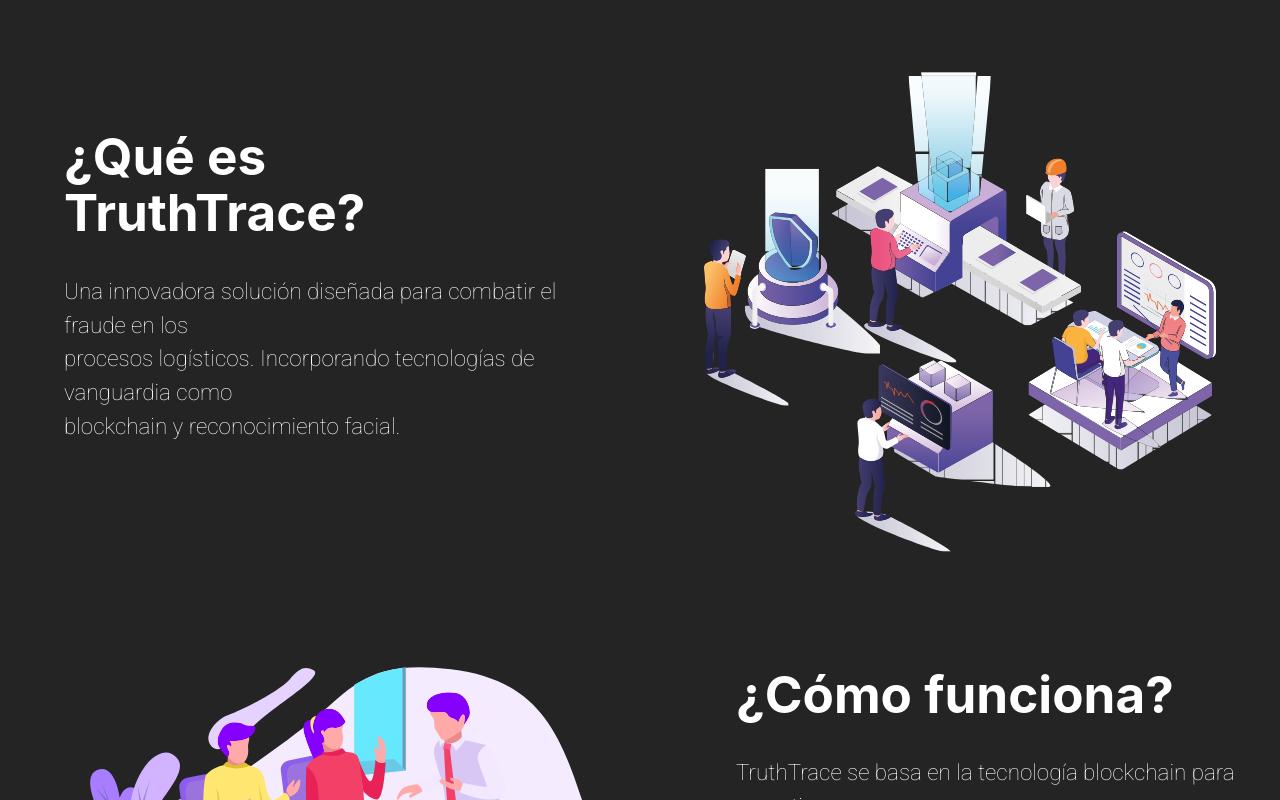
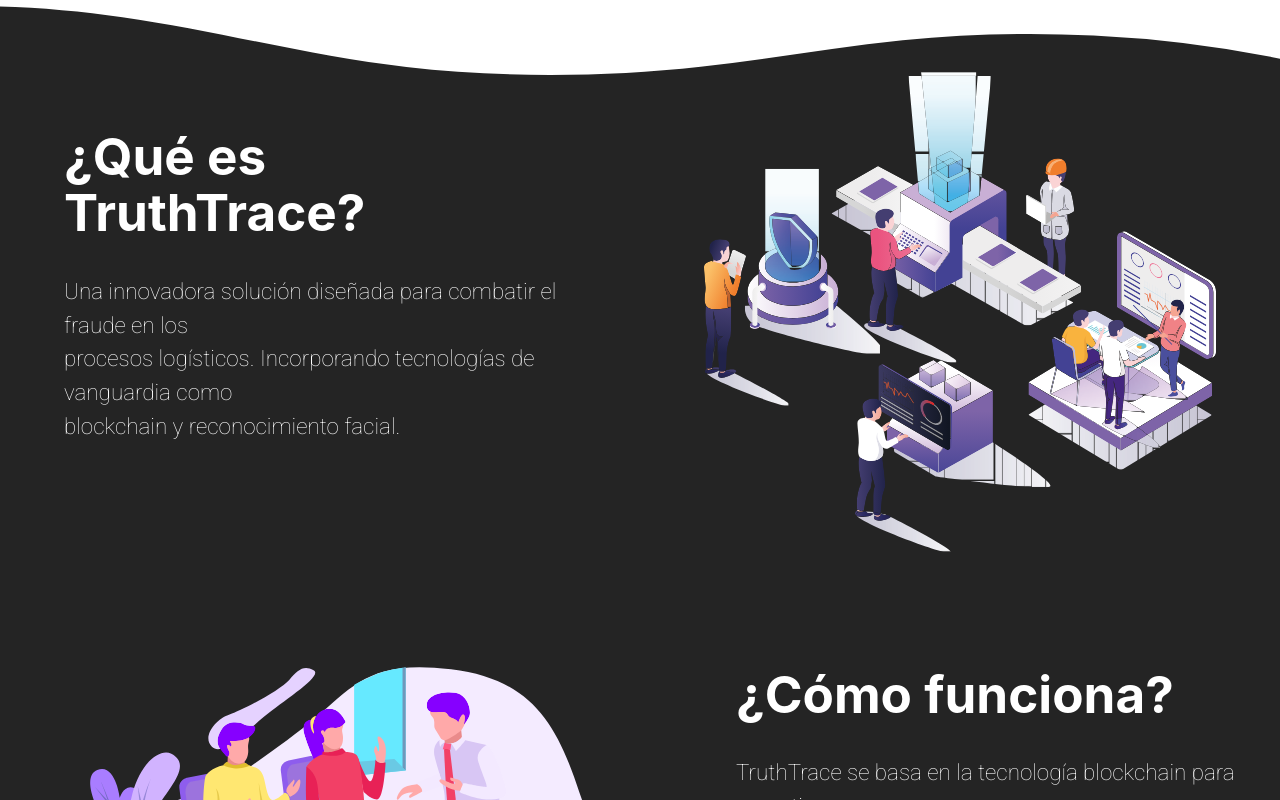
Before and after one commit to NaraHumanoUnlam/TruthTrace.Web, a React (Vite) app in the folder truthtrace-app/: page /about in a window 1280 px wide. Built offline with nearby package versions, Linux system fonts and the light colour scheme; a web font is replaced by a local one.

Commit message:
Cambios para los shape dividers

```diff
--- a/truthtrace-app/src/components/about/about.css
+++ b/truthtrace-app/src/components/about/about.css
@@ -4,6 +4,8 @@
     display: flex;
     flex-direction: column;
     gap: 10px;
+    position: relative;
+
   }
 
   .portada h1 {
@@ -40,3 +42,24 @@
     width:50%;
     margin: auto;
   }
+
+.portada .custom-shape-divider-top-1715612101{
+    position: absolute;
+    top: 0;
+    left: 0;
+    width: 100%;
+    overflow: hidden;
+    line-height: 0;
+    transform: rotate(180deg);
+}
+
+.portada .custom-shape-divider-top-1715612101 svg {
+    position: relative;
+    display: block;
+    width: calc(110% + 1.3px);
+    height: 76px;
+}
+
+.portada .custom-shape-divider-top-1715612101 .shape-fill {
+    fill: #FFFFFF;
+}
--- a/truthtrace-app/src/components/about/about.jsx
+++ b/truthtrace-app/src/components/about/about.jsx
@@ -5,7 +5,11 @@
 
 const About = () => (
     <div className="portada" id="about">
-
+        <div class="custom-shape-divider-top-1715612101">
+            <svg data-name="Layer 1" xmlns="http://www.w3.org/2000/svg" viewBox="0 0 1200 120" preserveAspectRatio="none">
+                <path d="M985.66,92.83C906.67,72,823.78,31,743.84,14.19c-82.26-17.34-168.06-16.33-250.45.39-57.84,11.73-114,31.07-172,41.86A600.21,600.21,0,0,1,0,27.35V120H1200V95.8C1132.19,118.92,1055.71,111.31,985.66,92.83Z" class="shape-fill"></path>
+            </svg>
+        </div>
         <div className="background">
             <div className="box">
                 <h1>¿Qué es <span>TruthTrace</span>?</h1>
--- a/truthtrace-app/src/components/principles/principles.css
+++ b/truthtrace-app/src/components/principles/principles.css
@@ -33,11 +33,11 @@
 }
 
 .principles {
-  margin-bottom: 5rem;
   background-color: white;
   color: #414EE5;
   padding: 50px 10px 100px 10px;
   position: relative;
+  margin-top: -2px;
 }
 
 .custom-shape-divider-bottom-1715540864 {
--- a/truthtrace-app/src/components/principles/principles.jsx
+++ b/truthtrace-app/src/components/principles/principles.jsx
@@ -17,11 +17,6 @@
             <Card icon={PiShieldCheckFill} title="Seguridad" text="Controla tu carga en cada viaje y revisa su progreso para una logística sin sorpresas." />
             <Card icon={IoIosPeople} title="Accesibilidad" text="Nuestra plataforma está diseñada para ser accesible para todas las empresas." />
        </div>
-       <div class="custom-shape-divider-bottom-1715540864">
-            <svg data-name="Layer 1" xmlns="http://www.w3.org/2000/svg" viewBox="0 0 1200 120" preserveAspectRatio="none">
-                <path d="M321.39,56.44c58-10.79,114.16-30.13,172-41.86,82.39-16.72,168.19-17.73,250.45-.39C823.78,31,906.67,72,985.66,92.83c70.05,18.48,146.53,26.09,214.34,3V0H0V27.35A600.21,600.21,0,0,0,321.39,56.44Z" class="shape-fill"></path>
-            </svg>
-        </div>
     </div>
 )
 
```
